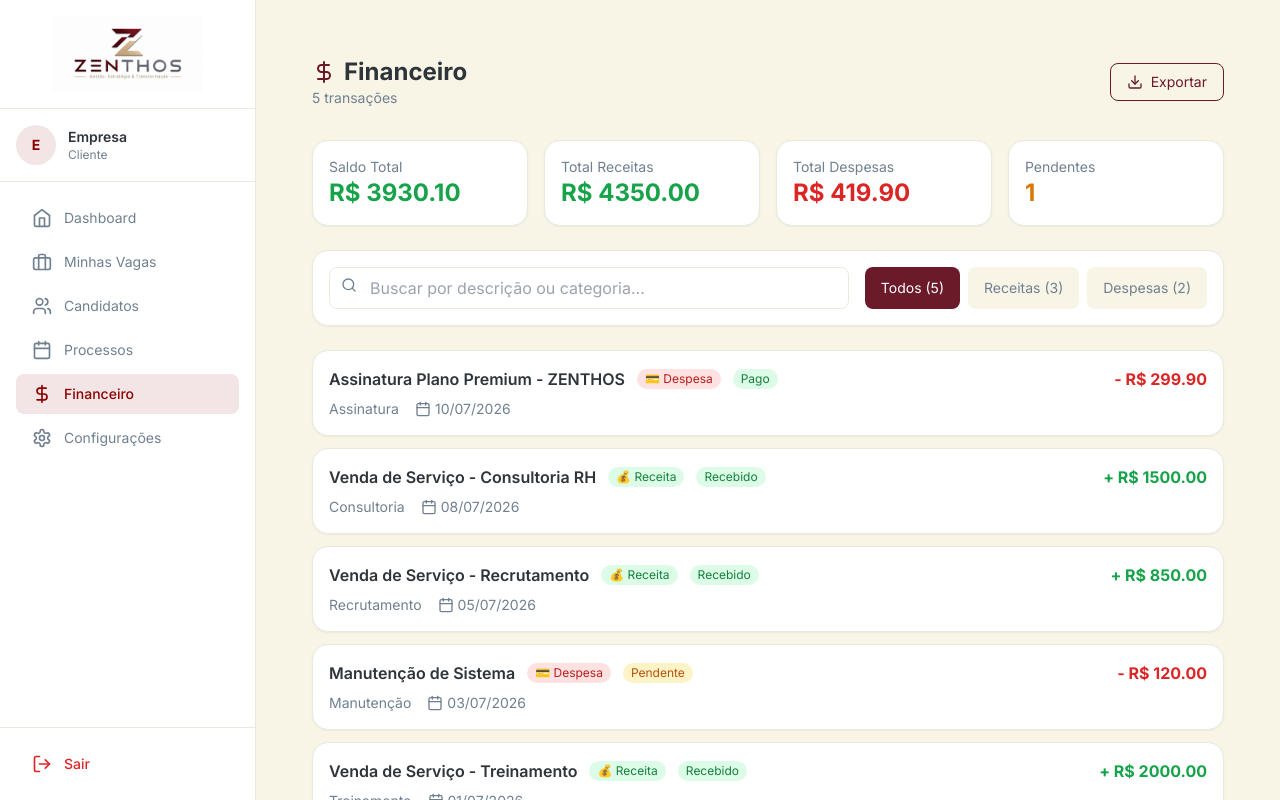
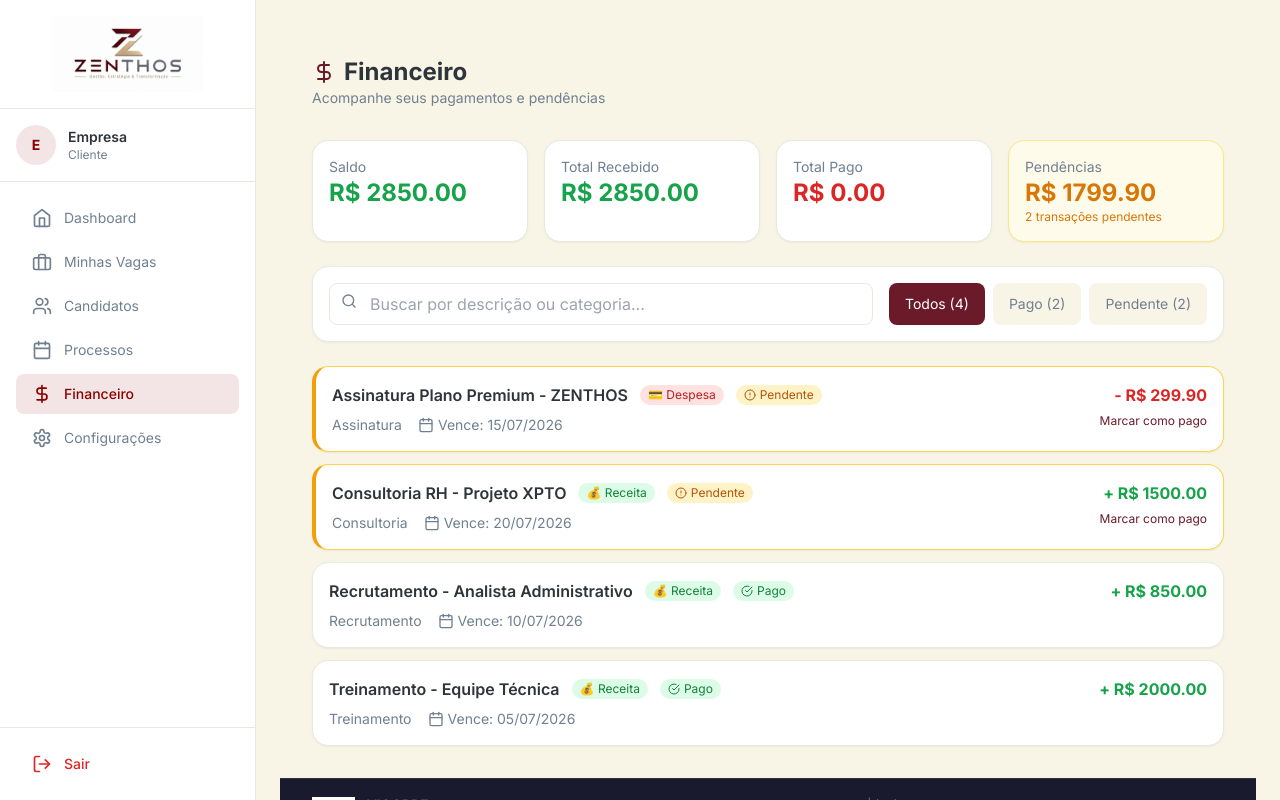
Before and after one commit to trivoroficial/consult_recruit, a Next.js app: page /empresa/financeiro in a window 1280 px wide. Shown: the top 800 px of the page. Built offline with nearby package versions, Linux system fonts and the light colour scheme; grey boxes are pictures that could not be loaded.

Commit message:
Refactor financial transactions handling and display

```diff
--- a/src/app/(dashboard)/empresa/financeiro/page.tsx
+++ b/src/app/(dashboard)/empresa/financeiro/page.tsx
@@ -4,9 +4,9 @@ import { useState } from 'react'
 import { useRouter } from 'next/navigation'
 import { DashboardFooter } from '@/components/dashboard/DashboardFooter'
 import {
-  DollarSign, Search, Eye, TrendingUp, TrendingDown,
-  Calendar, CreditCard, Filter, ArrowUpDown,
-  Download, PieChart
+  DollarSign, Search, TrendingUp, TrendingDown,
+  Calendar, CreditCard, Filter, CheckCircle,
+  XCircle, AlertCircle, Clock, ArrowRight
 } from 'lucide-react'
 
 export default function EmpresaFinanceiro() {
@@ -15,73 +15,65 @@ export default function EmpresaFinanceiro() {
   const [filter, setFilter] = useState('Todos')
 
   const transacoes = [
-    { id: 1, descricao: 'Assinatura Plano Premium - ZENTHOS', valor: 299.90, tipo: 'despesa', data: '10/07/2026', status: 'Pago', categoria: 'Assinatura' },
-    { id: 2, descricao: 'Venda de Serviço - Consultoria RH', valor: 1500.00, tipo: 'receita', data: '08/07/2026', status: 'Recebido', categoria: 'Consultoria' },
-    { id: 3, descricao: 'Venda de Serviço - Recrutamento', valor: 850.00, tipo: 'receita', data: '05/07/2026', status: 'Recebido', categoria: 'Recrutamento' },
-    { id: 4, descricao: 'Manutenção de Sistema', valor: 120.00, tipo: 'despesa', data: '03/07/2026', status: 'Pendente', categoria: 'Manutenção' },
-    { id: 5, descricao: 'Venda de Serviço - Treinamento', valor: 2000.00, tipo: 'receita', data: '01/07/2026', status: 'Recebido', categoria: 'Treinamento' },
+    { id: 1, descricao: 'Assinatura Plano Premium - ZENTHOS', valor: 299.90, tipo: 'despesa', data_vencimento: '15/07/2026', status: 'Pendente', categoria: 'Assinatura' },
+    { id: 2, descricao: 'Consultoria RH - Projeto XPTO', valor: 1500.00, tipo: 'receita', data_vencimento: '20/07/2026', status: 'Pendente', categoria: 'Consultoria' },
+    { id: 3, descricao: 'Recrutamento - Analista Administrativo', valor: 850.00, tipo: 'receita', data_vencimento: '10/07/2026', status: 'Pago', categoria: 'Recrutamento' },
+    { id: 4, descricao: 'Treinamento - Equipe Técnica', valor: 2000.00, tipo: 'receita', data_vencimento: '05/07/2026', status: 'Pago', categoria: 'Treinamento' },
   ]
 
   const filtered = transacoes.filter(t => {
     const matchSearch = t.descricao.toLowerCase().includes(search.toLowerCase()) ||
                         t.categoria.toLowerCase().includes(search.toLowerCase())
-    const matchFilter = filter === 'Todos' || t.tipo === filter
+    const matchFilter = filter === 'Todos' || t.status === filter
     return matchSearch && matchFilter
   })
 
-  const totalReceitas = transacoes.filter(t => t.tipo === 'receita').reduce((acc, t) => acc + t.valor, 0)
-  const totalDespesas = transacoes.filter(t => t.tipo === 'despesa').reduce((acc, t) => acc + t.valor, 0)
+  const totalReceitas = transacoes.filter(t => t.tipo === 'receita' && t.status === 'Pago').reduce((acc, t) => acc + t.valor, 0)
+  const totalDespesas = transacoes.filter(t => t.tipo === 'despesa' && t.status === 'Pago').reduce((acc, t) => acc + t.valor, 0)
+  const totalPendentes = transacoes.filter(t => t.status === 'Pendente').reduce((acc, t) => acc + t.valor, 0)
   const saldo = totalReceitas - totalDespesas
 
   const statusCount = {
     total: transacoes.length,
-    receitas: transacoes.filter(t => t.tipo === 'receita').length,
-    despesas: transacoes.filter(t => t.tipo === 'despesa').length,
-    pendentes: transacoes.filter(t => t.status === 'Pendente').length,
+    pago: transacoes.filter(t => t.status === 'Pago').length,
+    pendente: transacoes.filter(t => t.status === 'Pendente').length,
   }
 
   return (
     <div className="min-h-screen bg-[#F8F4E6] flex flex-col">
       <div className="flex-1 p-8">
         <div className="mb-8">
-          <div className="flex items-center justify-between">
-            <div>
-              <h1 className="text-2xl font-bold text-[#2D343A] flex items-center gap-2">
-                <DollarSign className="h-6 w-6 text-[#6B1A2A]" />
-                Financeiro
-              </h1>
-              <p className="text-sm text-[#708090]">{statusCount.total} transações</p>
-            </div>
-            <button className="px-4 py-2 border border-[#6B1A2A] text-[#6B1A2A] rounded-lg hover:bg-[#6B1A2A] hover:text-white transition flex items-center gap-2 text-sm">
-              <Download className="h-4 w-4" />
-              Exportar
-            </button>
-          </div>
+          <h1 className="text-2xl font-bold text-[#2D343A] flex items-center gap-2">
+            <DollarSign className="h-6 w-6 text-[#6B1A2A]" />
+            Financeiro
+          </h1>
+          <p className="text-sm text-[#708090]">Acompanhe seus pagamentos e pendências</p>
         </div>
 
         {/* Resumo Financeiro */}
         <div className="grid grid-cols-1 md:grid-cols-4 gap-4 mb-6">
           <div className="bg-white rounded-2xl shadow-sm border border-[#E8EAE0] p-4">
-            <p className="text-sm text-[#708090]">Saldo Total</p>
+            <p className="text-sm text-[#708090]">Saldo</p>
             <p className={`text-2xl font-bold ${saldo >= 0 ? 'text-green-600' : 'text-red-600'}`}>
               R$ {saldo.toFixed(2)}
             </p>
           </div>
           <div className="bg-white rounded-2xl shadow-sm border border-[#E8EAE0] p-4">
-            <p className="text-sm text-[#708090]">Total Receitas</p>
+            <p className="text-sm text-[#708090]">Total Recebido</p>
             <p className="text-2xl font-bold text-green-600">R$ {totalReceitas.toFixed(2)}</p>
           </div>
           <div className="bg-white rounded-2xl shadow-sm border border-[#E8EAE0] p-4">
-            <p className="text-sm text-[#708090]">Total Despesas</p>
+            <p className="text-sm text-[#708090]">Total Pago</p>
             <p className="text-2xl font-bold text-red-600">R$ {totalDespesas.toFixed(2)}</p>
           </div>
-          <div className="bg-white rounded-2xl shadow-sm border border-[#E8EAE0] p-4">
-            <p className="text-sm text-[#708090]">Pendentes</p>
-            <p className="text-2xl font-bold text-yellow-600">{statusCount.pendentes}</p>
+          <div className="bg-white rounded-2xl shadow-sm border border-[#E8EAE0] p-4 bg-yellow-50 border-yellow-200">
+            <p className="text-sm text-[#708090]">Pendências</p>
+            <p className="text-2xl font-bold text-yellow-600">R$ {totalPendentes.toFixed(2)}</p>
+            <p className="text-xs text-yellow-600">{statusCount.pendente} transações pendentes</p>
           </div>
         </div>
 
-        {/* Filtros e Busca */}
+        {/* Filtros */}
         <div className="bg-white rounded-2xl shadow-sm border border-[#E8EAE0] p-4 mb-6">
           <div className="flex flex-col md:flex-row gap-4">
             <div className="flex-1 relative">
@@ -104,20 +96,20 @@ export default function EmpresaFinanceiro() {
                 Todos ({statusCount.total})
               </button>
               <button
-                onClick={() => setFilter('receita')}
+                onClick={() => setFilter('Pago')}
                 className={`px-4 py-2 rounded-lg text-sm transition ${
-                  filter === 'receita' ? 'bg-green-600 text-white' : 'bg-[#F8F4E6] text-[#708090] hover:bg-[#E8EAE0]'
+                  filter === 'Pago' ? 'bg-green-600 text-white' : 'bg-[#F8F4E6] text-[#708090] hover:bg-[#E8EAE0]'
                 }`}
               >
-                Receitas ({statusCount.receitas})
+                Pago ({statusCount.pago})
               </button>
               <button
-                onClick={() => setFilter('despesa')}
+                onClick={() => setFilter('Pendente')}
                 className={`px-4 py-2 rounded-lg text-sm transition ${
-                  filter === 'despesa' ? 'bg-red-600 text-white' : 'bg-[#F8F4E6] text-[#708090] hover:bg-[#E8EAE0]'
+                  filter === 'Pendente' ? 'bg-yellow-600 text-white' : 'bg-[#F8F4E6] text-[#708090] hover:bg-[#E8EAE0]'
                 }`}
               >
-                Despesas ({statusCount.despesas})
+                Pendente ({statusCount.pendente})
               </button>
             </div>
           </div>
@@ -132,7 +124,9 @@ export default function EmpresaFinanceiro() {
         ) : (
           <div className="space-y-3">
             {filtered.map((item) => (
-              <div key={item.id} className="bg-white rounded-2xl shadow-sm border border-[#E8EAE0] p-4 hover:shadow-md transition">
+              <div key={item.id} className={`bg-white rounded-2xl shadow-sm border p-4 hover:shadow-md transition ${
+                item.status === 'Pendente' ? 'border-yellow-300 border-l-4 border-l-yellow-500' : 'border-[#E8EAE0]'
+              }`}>
                 <div className="flex items-start justify-between">
                   <div className="flex-1">
                     <div className="flex items-center gap-3">
@@ -142,10 +136,13 @@ export default function EmpresaFinanceiro() {
                       }`}>
                         {item.tipo === 'receita' ? '💰 Receita' : '💳 Despesa'}
                       </span>
-                      <span className={`px-2 py-0.5 rounded-full text-xs ${
-                        item.status === 'Pago' || item.status === 'Recebido' ? 'bg-green-100 text-green-700' :
+                      <span className={`px-2 py-0.5 rounded-full text-xs flex items-center gap-1 ${
+                        item.status === 'Pago' ? 'bg-green-100 text-green-700' :
                         item.status === 'Pendente' ? 'bg-yellow-100 text-yellow-700' : 'bg-red-100 text-red-700'
                       }`}>
+                        {item.status === 'Pago' ? <CheckCircle className="h-3 w-3" /> :
+                         item.status === 'Pendente' ? <AlertCircle className="h-3 w-3" /> :
+                         <XCircle className="h-3 w-3" />}
                         {item.status}
                       </span>
                     </div>
@@ -153,14 +150,21 @@ export default function EmpresaFinanceiro() {
                       <span>{item.categoria}</span>
                       <span className="flex items-center gap-1">
                         <Calendar className="h-4 w-4" />
-                        {item.data}
+                        Vence: {item.data_vencimento}
                       </span>
                     </div>
                   </div>
                   <div className="text-right">
-                    <p className={`font-bold ${item.tipo === 'receita' ? 'text-green-600' : 'text-red-600'}`}>
+                    <p className={`font-bold ${
+                      item.tipo === 'receita' ? 'text-green-600' : 'text-red-600'
+                    }`}>
                       {item.tipo === 'receita' ? '+' : '-'} R$ {item.valor.toFixed(2)}
                     </p>
+                    {item.status === 'Pendente' && (
+                      <button className="mt-1 text-xs text-[#6B1A2A] hover:underline">
+                        Marcar como pago
+                      </button>
+                    )}
                   </div>
                 </div>
               </div>
```
